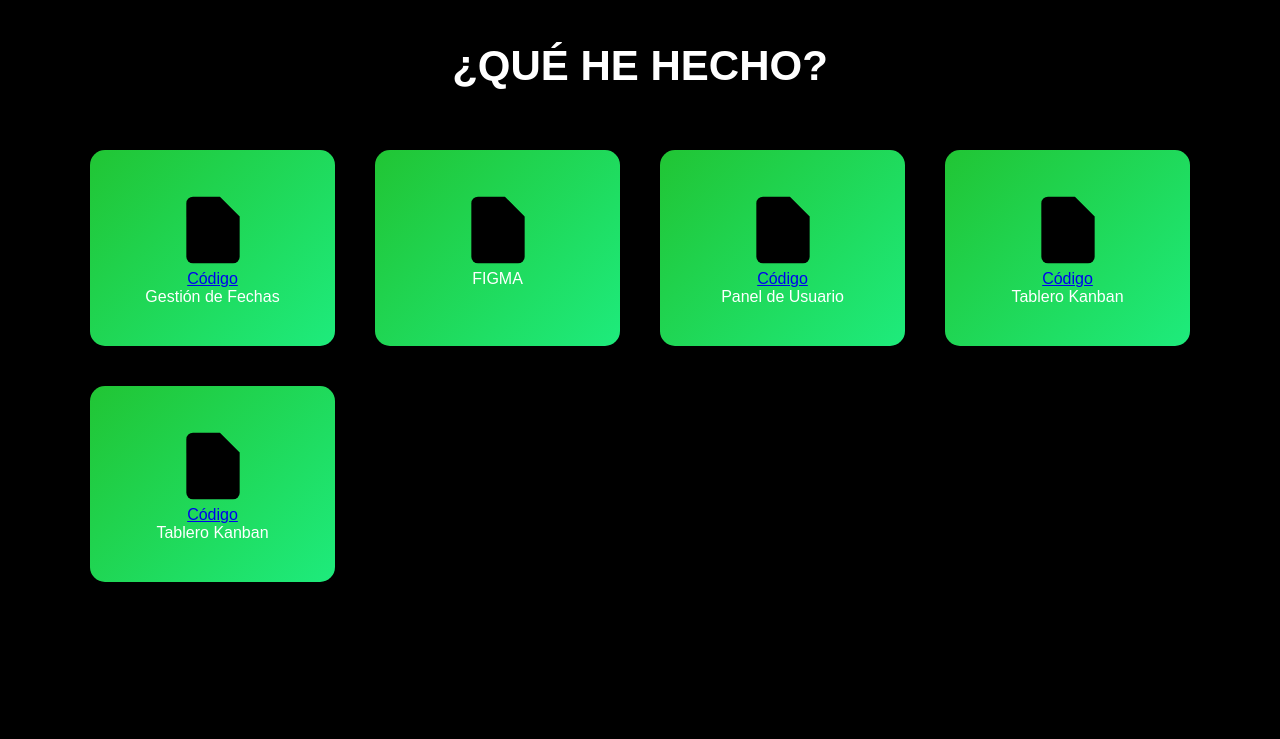
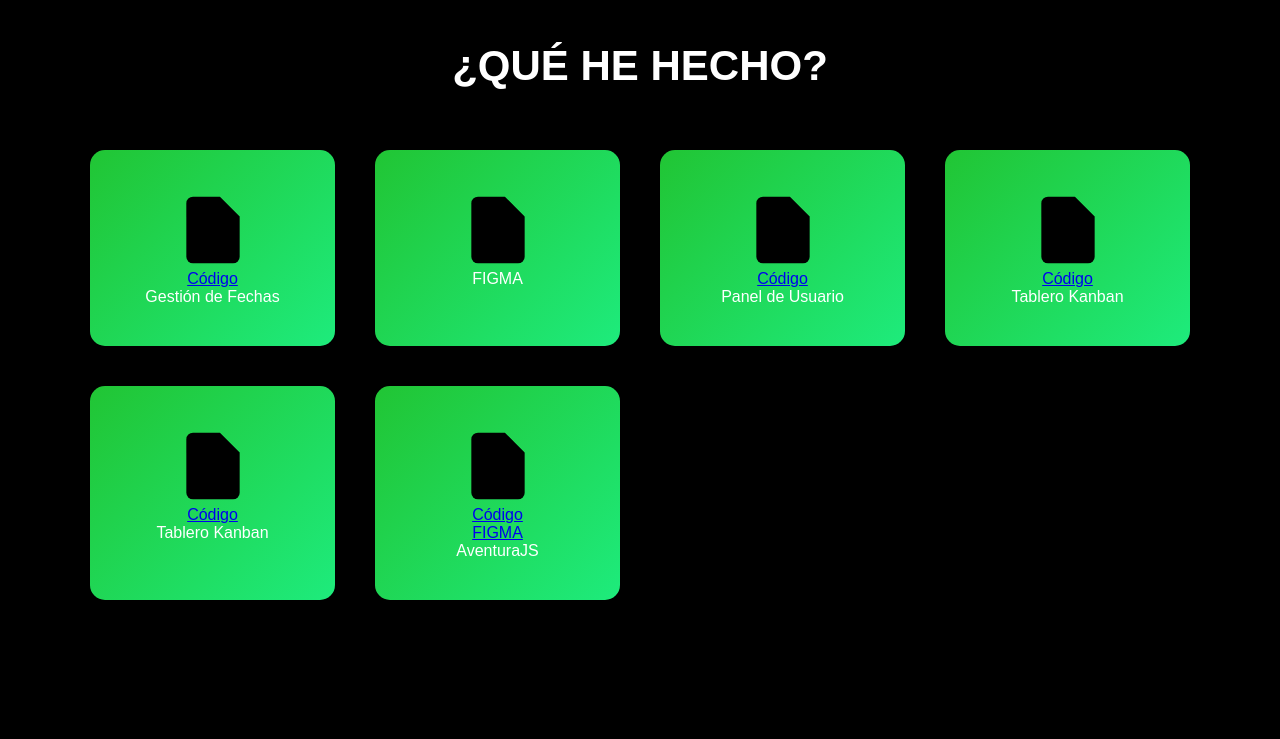
Before and after one commit to Nuel2004/Portafolio, a plain HTML site: page index.html in a window 1280 px wide. Shown: the part 498-1237 px from the top of the page. Drawn offline with Linux system fonts and the light colour scheme.

Commit message:
aventuraJS

```diff
--- a/index.html
+++ b/index.html
@@ -110,6 +110,19 @@
                 <p><a href="https://github.com/Nuel2004/Gasolinera">Código</a></p>
                 <p>Tablero Kanban</p>
             </div>
+            <div class="project-card">
+                <a href="https://nuel2004.github.io/AventuraJS/">
+                    <div class="project-icon">
+                        <svg viewBox="0 0 24 24" xmlns="http://www.w3.org/2000/svg">
+                            <path d="M14 2H6a2 2 0 0 0-2 2v16a2 2 0 0 0 2 2h12a2 2 0 0 0 2-2V8l-6-6z" />
+                            <path d="M14 2v6h6" />
+                        </svg>
+                    </div>
+                </a>
+                <p><a href="https://github.com/Nuel2004/AventuraJS">Código</a></p>
+                <p><a href="https://www.figma.com/proto/tWktZty5KYJtcd8Oe2Zt9q/AventuraJS?node-id=0-1&t=5jUCQd9ZOYBi39Yq-1">FIGMA</a></p>
+                <p>AventuraJS</p>
+            </div>
         </div>
     </section>
     <section class="contacto" id="contacto">
```
